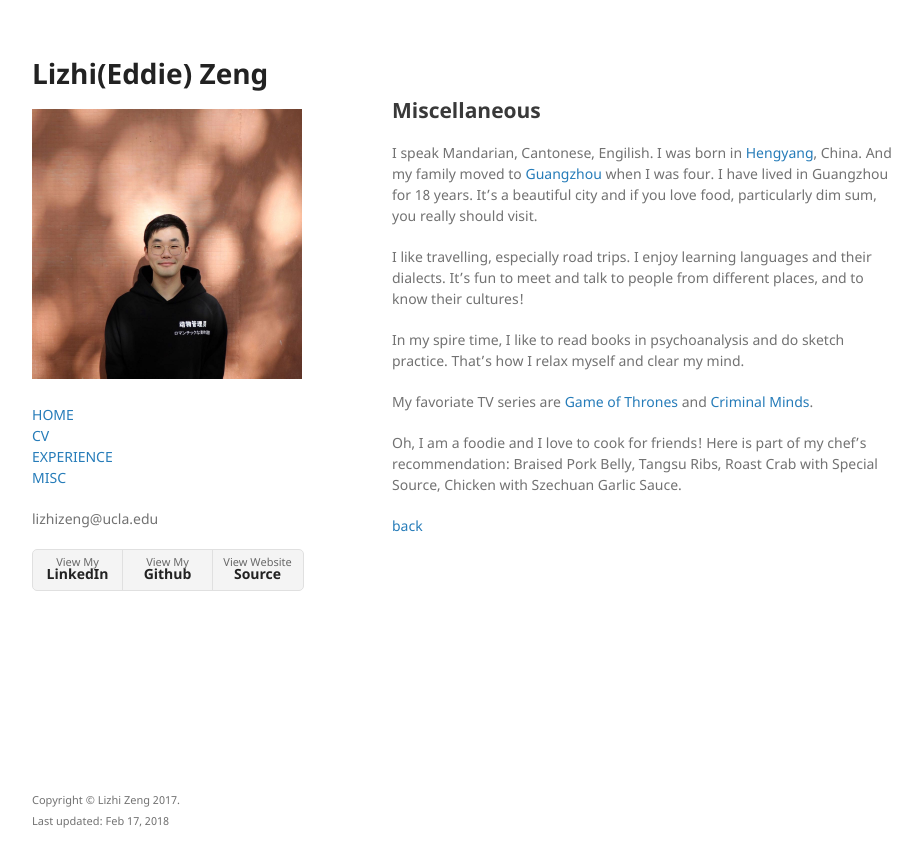
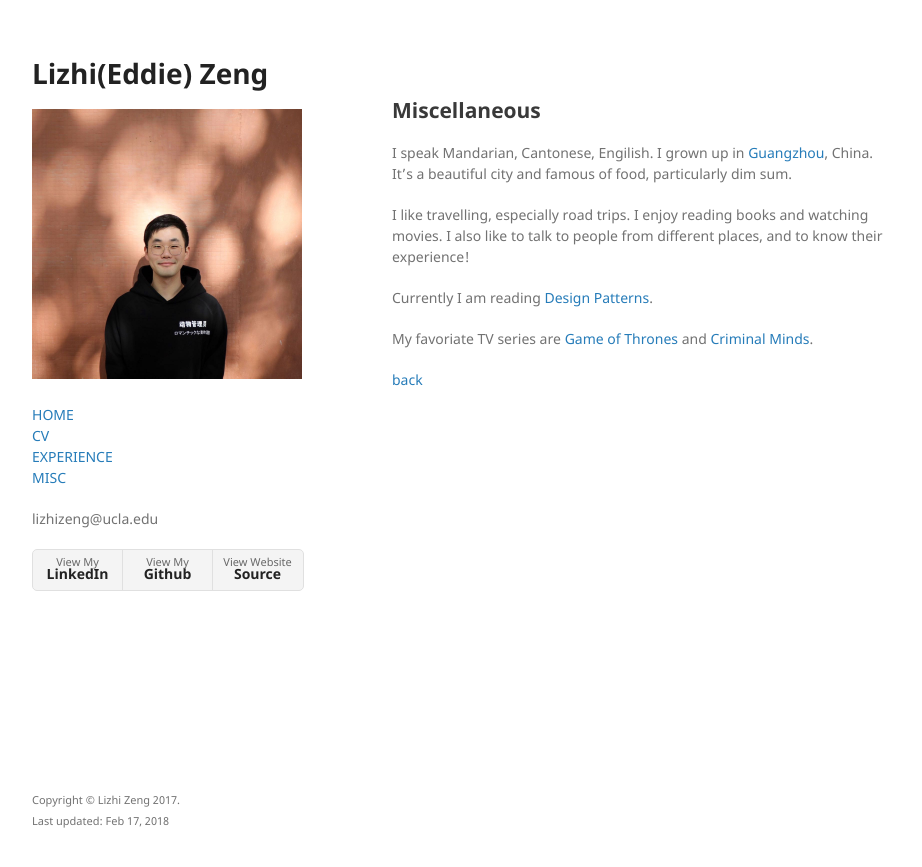
Before and after one commit to lizhiz/lizhiz.github.io, a Jekyll site: the page built from miscellaneous.md, in a window 1280 px wide. Shown: the top 867 px of the page, without its empty margins (178-1100 px from the left). Built offline with Jekyll 4.4.1, drawn with Linux system fonts in a browser that asks for light colours; the repository's description, which GitHub fills in, is left out.

Commit message:
#modify detail

```diff
--- a/miscellaneous.md
+++ b/miscellaneous.md
@@ -6,14 +6,12 @@ layout: default
 
 ## Miscellaneous
 
-I speak Mandarian, Cantonese, Engilish. I was born in [Hengyang](https://en.wikipedia.org/wiki/Hengyang), China. And my family moved to [Guangzhou](https://en.wikipedia.org/wiki/Guangzhou) when I was four. I have lived in Guangzhou for 18 years. It's a beautiful city and if you love food, particularly dim sum, you really should visit.
+I speak Mandarian, Cantonese, Engilish. I grown up in [Guangzhou](https://en.wikipedia.org/wiki/Guangzhou), China. It's a beautiful city and famous of food, particularly dim sum.
 
-I like travelling, especially road trips. I enjoy learning languages and their dialects. It's fun to meet and talk to people from different places, and to know their cultures!
+I like travelling, especially road trips. I enjoy reading books and watching movies. I also like to talk to people from different places, and to know their experience!
 
-In my spire time, I like to read books in psychoanalysis and do sketch practice. That's how I relax myself and clear my mind.
+Currently I am reading [Design Patterns](https://en.wikipedia.org/wiki/Design_Patterns).
 
 My favoriate TV series are [Game of Thrones](https://www.hbo.com/game-of-thrones) and [Criminal Minds](http://www.cbs.com/shows/criminal_minds/).
 
-Oh, I am a foodie and I love to cook for friends! Here is part of my chef's recommendation: Braised Pork Belly, Tangsu Ribs, Roast Crab with Special Source, Chicken with Szechuan Garlic Sauce.
-
 [back](./index)
```
Also changed, not shown: index.md (+2 -2 lines).
